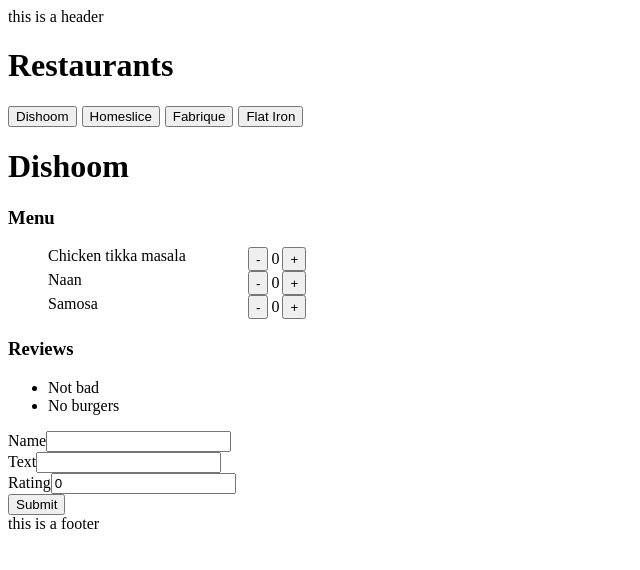
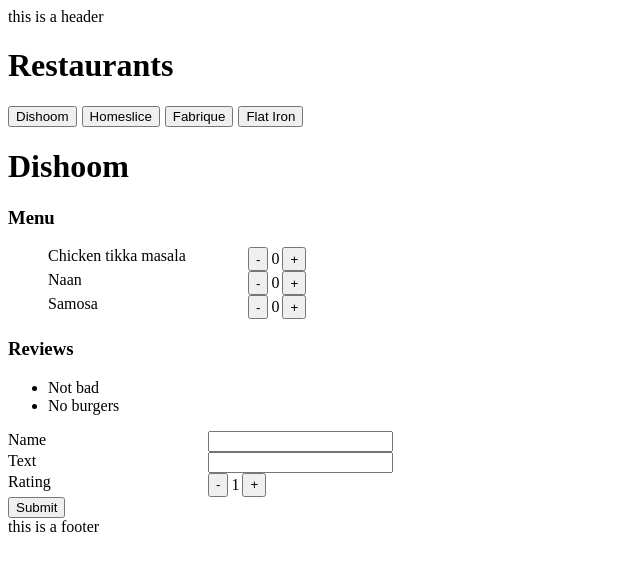
Before and after one commit to Windman/LearnReact, a React (Vite) app in the folder react-with-vite/: page / in a window 1280 px wide. Shown: the top 570 px of the page, without its empty margins (0-640 px from the left). Built offline with nearby package versions, Linux system fonts and the light colour scheme.

Commit message:
Add form review component

```diff
--- a/react-with-vite/src/components/counter/counter.container.jsx
+++ b/react-with-vite/src/components/counter/counter.container.jsx
@@ -4,19 +4,26 @@ import { Counter } from "./counter.component";
 const counterMin = 0;
 const counterMax = 100;
 
-export const CounterContainer = ({ min = counterMin, max = counterMax }) => {
-  const [value, setValue] = useState(min);
+export const CounterContainer = ({
+  min = counterMin,
+  max = counterMax,
+  onChanges = ()=>{},
+}) => {
+  const [value, setValue] = useState([min]); //Как сделать reset для state?
 
   const increment = () => {
     if (value >= max) {
       return;
     }
+    onChanges(value + 1);
     setValue(value + 1);
+
   };
   const decrement = () => {
     if (value <= min) {
       return;
     }
+    onChanges(value - 1);
     setValue(value - 1);
   };
 
--- a/react-with-vite/src/components/restaurant-card/review-form/review-form.component.jsx
+++ b/react-with-vite/src/components/restaurant-card/review-form/review-form.component.jsx
@@ -1,18 +1,14 @@
 import { useReviewForm } from "./review-form.hook";
+import { CounterContainer } from "../../counter/counter.container";
 
 export const ReviewForm = () => {
   const { form, updateField, resetForm } = useReviewForm();
   const { name, text, rating } = form;
 
-  const handleSubmit = (form) => {
-    console.log("handle submit", form);
-    resetForm();
-  };
-
   return (
     <div>
-      <div>
-        <span>Name</span>
+      <div className="df">
+        <span className="form__label">Name</span>
         <input
           value={name}
           onChange={(event) => {
@@ -20,8 +16,8 @@ export const ReviewForm = () => {
           }}
         />
       </div>
-      <div>
-        <span>Text</span>
+      <div className="df">
+        <span className="form__label">Text</span>
         <input
           value={text}
           onChange={(event) => {
@@ -29,20 +25,24 @@ export const ReviewForm = () => {
           }}
         />
       </div>
-      <div>
-        <span>Rating</span>
-        <input
-          value={rating}
-          onChange={(event) => {
-            updateField("setRating", event.target.value);
-          }}
-        />
+      <div className="df">
+        <span className="form__label">Rating</span>
+        {
+          <CounterContainer
+            min={1}
+            max={5}
+            onChanges={(counterValue) => {
+              updateField("setRating", counterValue);
+            }}
+          />
+        }
       </div>
       <div>
         <button
           type="submit"
           onClick={() => {
-            handleSubmit(form);
+            console.log("review form", form);
+            resetForm();
           }}
         >
           Submit
--- a/react-with-vite/src/components/restaurant-card/review-form/review-form.hook.jsx
+++ b/react-with-vite/src/components/restaurant-card/review-form/review-form.hook.jsx
@@ -3,7 +3,7 @@ import { useReducer } from "react";
 const INITIAL_REVIEW_FORM = {
   name: "",
   text: "",
-  rating: 0,
+  rating: 1,
 };
 
 function reducer(state, { formField, payload }) {
--- a/react-with-vite/src/styles.css
+++ b/react-with-vite/src/styles.css
@@ -32,3 +32,7 @@
 .navigation-item {
     padding-right: 5px;
 }
+
+.form__label {
+    width: 200px;
+}
```
